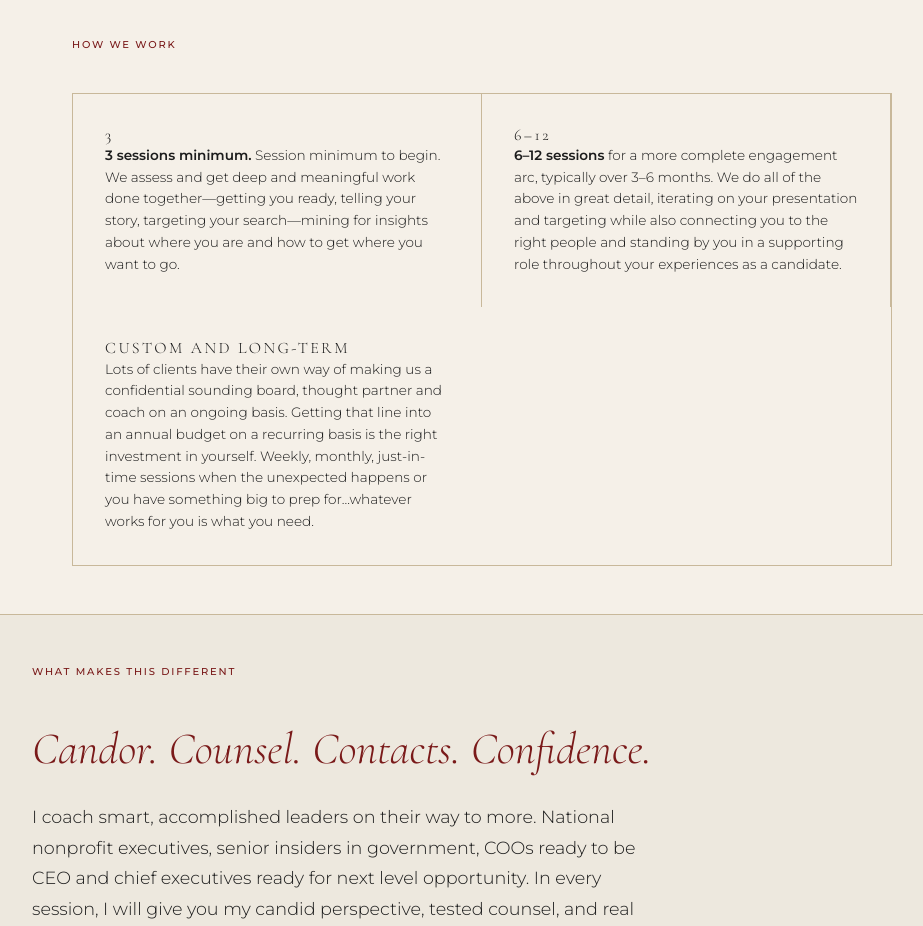
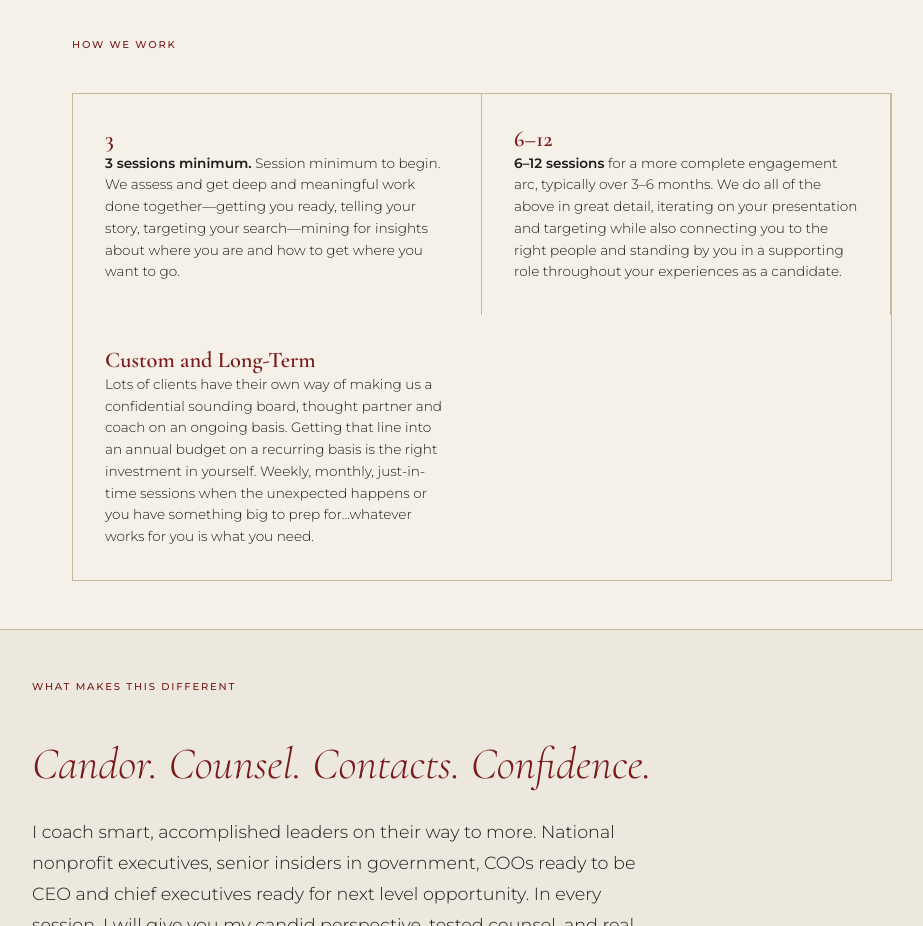
Before and after one commit to andrewtarsy/andrewtarsy.github.io, a plain HTML site: page coaching.html in a window 1280 px wide. Shown: the part 960-1886 px from the top of the page, without its empty margins (158-1081 px from the left). Drawn offline with nearby package versions, Linux system fonts and the light colour scheme.

```diff
--- a/coaching.html
+++ b/coaching.html
@@ -44,7 +44,7 @@
     .structure-row{display:grid;grid-template-columns:repeat(2,1fr);border:1px solid var(--rule)}
     .structure-item{padding:2rem;border-right:1px solid var(--rule)}
     .structure-item:last-child{border-right:none}
-    .structure-number{font-size:1rem;font-weight:300;color:#1c1c1c;line-height:1.2;letter-spacing:0.15em;text-transform:uppercase;margin-bottom:0.8rem.5rem}
+    .structure-number{font-size:1.4rem;font-weight:600;color:var(--crimson);line-height:1.2;margin-bottom:0.4rem.5rem}
     .structure-label{font-family:'Montserrat',sans-serif;font-size:0.85rem;font-weight:300;color:var(--warm-gray);line-height:1.6}
     .bio{font-size:1.1rem;font-weight:300;color:var(--warm-gray);font-family:'Montserrat',sans-serif;line-height:1.85}
     .bio p{margin-bottom:1.25rem}
```
